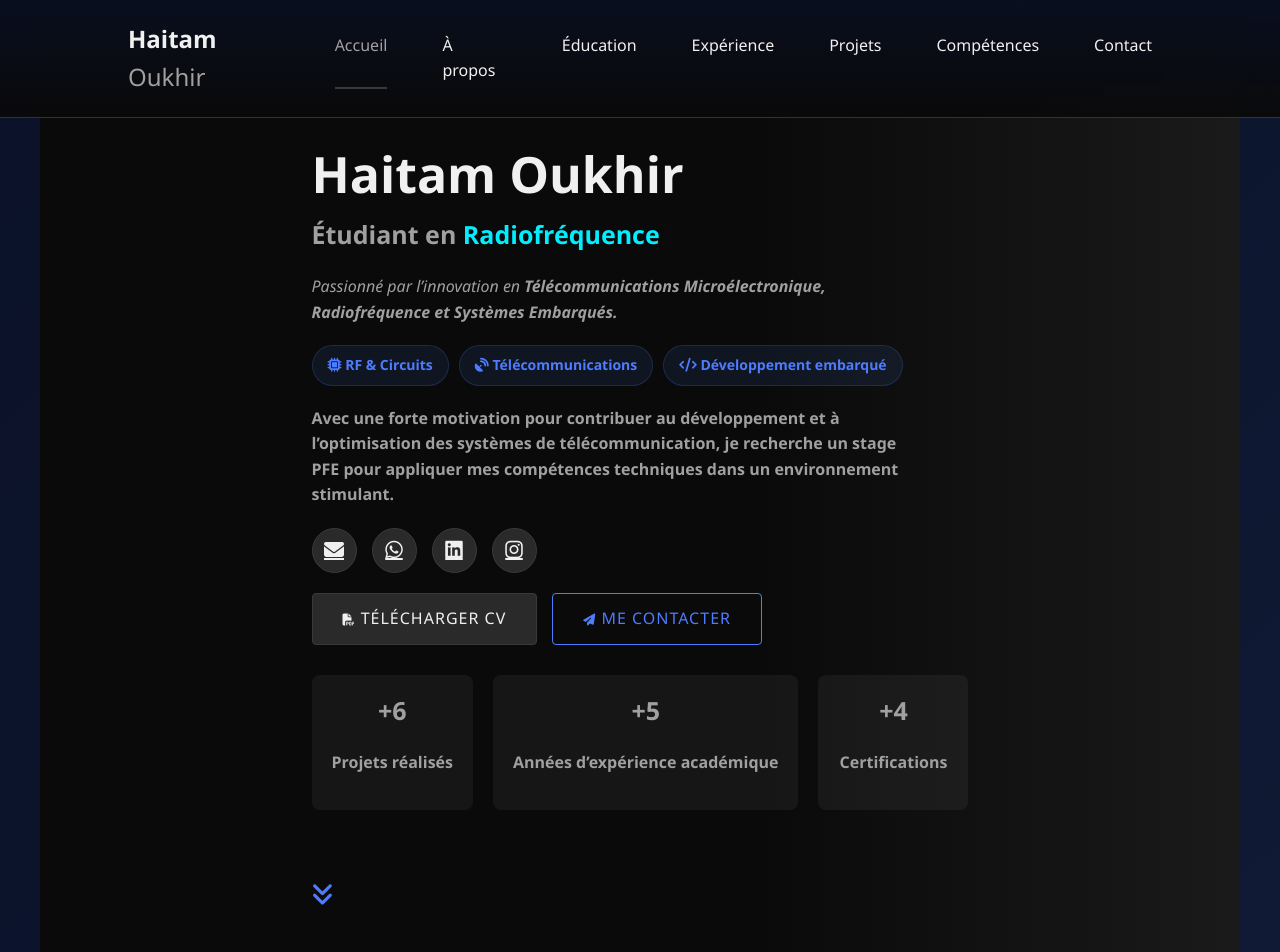
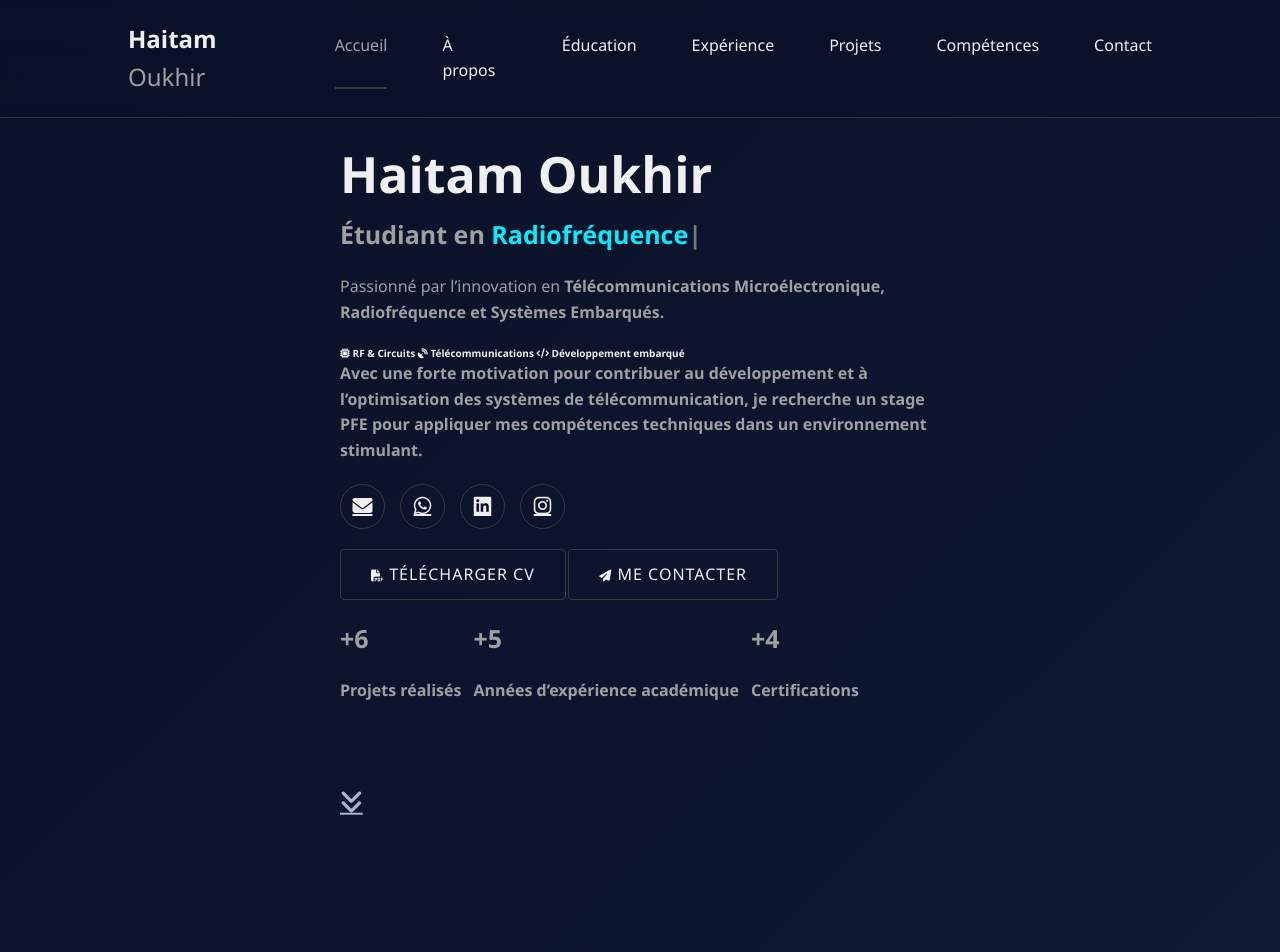
Before and after one commit to haitamoukhir-lang/myportofilo, a plain HTML site: page index.html in a window 1280 px wide. Shown: the top 952 px of the page. Drawn offline with nearby package versions, Linux system fonts and the light colour scheme.

Commit message:
change theme to navy blue

```diff
--- a/style.css
+++ b/style.css
@@ -20,11 +20,19 @@ html{font-size:62.5%}
 body{
   margin:0;
   font-family: 'Poppins', system-ui, -apple-system, "Segoe UI", Roboto, "Helvetica Neue", Arial;
-  background: linear-gradient(135deg,var(--bg-1),var(--bg-2));
+  background: linear-gradient(135deg, var(--bg-1) 0%, var(--bg-2) 100%);
+  background-color: var(--bg-1); /* Fallback */
   color:var(--text);
   -webkit-font-smoothing:antialiased;
   -moz-osx-font-smoothing:grayscale;
   line-height:1.6;
+  min-height: 100vh;
+}
+
+/* Force navy blue background on all elements */
+html, body {
+  background: linear-gradient(135deg, #0a1128 0%, #1a2a4a 100%) !important;
+  background-color: #0a1128 !important;
 }
 
 /* ====== Header ====== */
@@ -36,7 +44,7 @@ header{
   justify-content:space-between;
   padding:1.6rem 6%;
   z-index:999;
-  background: linear-gradient(180deg, rgba(10,17,40,0.7), transparent);
+  background: linear-gradient(180deg, rgba(10,17,40,0.9) 0%, rgba(10,17,40,0.7) 100%);
   backdrop-filter: blur(8px);
   border-bottom: var(--glass-border);
 }
@@ -52,14 +60,37 @@ header{
 .icon-btn i{font-size:1.6rem}
 
 /* ====== Sections common ====== */
-section{padding:12rem 6%;max-width:var(--max-width);margin:0 auto}
+section{
+  padding:12rem 6%;
+  max-width:var(--max-width);
+  margin:0 auto;
+  background: transparent !important;
+}
+
 .section-title{font-size:3.6rem;margin-bottom:3.5rem;text-transform:uppercase;letter-spacing:2px}
 .section-title span{color:var(--accent)}
 
 /* ====== HOME ====== */
-.home{display:flex;gap:4rem;align-items:center;min-height:100vh;padding-top:18vh}
+.home{
+  display:flex;
+  gap:4rem;
+  align-items:center;
+  min-height:100vh;
+  padding-top:18vh;
+  background: transparent !important;
+}
+
 .home-left{flex:1;max-width:700px;z-index:2}
-.badge{display:inline-block;padding:0.6rem 1.2rem;border-radius:999px;background:linear-gradient(90deg, rgba(77,124,255,0.15), rgba(77,124,255,0.05));border:1px solid rgba(77,124,255,0.2);color:var(--accent);font-weight:600;margin-bottom:1.6rem}
+.badge{
+  display:inline-block;
+  padding:0.6rem 1.2rem;
+  border-radius:999px;
+  background:linear-gradient(90deg, rgba(77,124,255,0.15), rgba(77,124,255,0.05));
+  border:1px solid rgba(77,124,255,0.2);
+  color:var(--accent);
+  font-weight:600;
+  margin-bottom:1.6rem
+}
 
 .home-left h1{font-size:5.2rem;margin:0 0 0.6rem 0;line-height:1}
 .home-left h2{font-size:2.6rem;color:var(--muted);margin:0 0 1.6rem 0}
@@ -69,24 +100,77 @@ section{padding:12rem 6%;max-width:var(--max-width);margin:0 auto}
 
 /* CTA */
 .home-cta{display:flex;gap:1.2rem;margin-bottom:2.6rem}
-.btn{display:inline-flex;align-items:center;gap:1rem;padding:1.2rem 2.2rem;border-radius:10px;font-size:1.5rem;border:var(--glass-border);background:transparent;color:var(--text);text-decoration:none;cursor:pointer;transition: all 0.3s ease}
+.btn{
+  display:inline-flex;
+  align-items:center;
+  gap:1rem;
+  padding:1.2rem 2.2rem;
+  border-radius:10px;
+  font-size:1.5rem;
+  border:var(--glass-border);
+  background:transparent;
+  color:var(--text);
+  text-decoration:none;
+  cursor:pointer;
+  transition: all 0.3s ease
+}
 .btn i{font-size:1.2rem}
-.btn.primary{background: linear-gradient(90deg,var(--accent), var(--accent-glow)); color:#fff; border:none; box-shadow: 0 10px 30px rgba(77,124,255,0.2)}
-.btn.primary:hover{transform: translateY(-3px); box-shadow: 0 15px 40px rgba(77,124,255,0.3)}
-.btn.outline{background:transparent;color:var(--text);border:1px solid rgba(255,255,255,0.1)}
-.btn.outline:hover{background: rgba(255,255,255,0.05); transform: translateY(-3px)}
+.btn.primary{
+  background: linear-gradient(90deg,var(--accent), var(--accent-glow));
+  color:#fff;
+  border:none;
+  box-shadow: 0 10px 30px rgba(77,124,255,0.2)
+}
+.btn.primary:hover{
+  transform: translateY(-3px);
+  box-shadow: 0 15px 40px rgba(77,124,255,0.3)
+}
+.btn.outline{
+  background:transparent;
+  color:var(--text);
+  border:1px solid rgba(255,255,255,0.1)
+}
+.btn.outline:hover{
+  background: rgba(255,255,255,0.05);
+  transform: translateY(-3px)
+}
 
 /* Stats */
 .stats{display:flex;gap:1.2rem;margin-top:1.8rem;margin-bottom:2.6rem}
-.stat{background:var(--panel);padding:1.2rem 1.6rem;border-radius:10px;border:var(--glass-border);min-width:110px;text-align:center;transition: transform 0.3s ease}
+.stat{
+  background:var(--panel);
+  padding:1.2rem 1.6rem;
+  border-radius:10px;
+  border:var(--glass-border);
+  min-width:110px;
+  text-align:center;
+  transition: transform 0.3s ease
+}
 .stat:hover{transform: translateY(-5px)}
 .stat .num{font-size:2.2rem;color:var(--accent);font-weight:700}
 .stat .label{font-size:1.2rem;color:var(--muted)}
 
 /* Socials */
 .socials{display:flex;gap:1rem;margin-top:1.6rem}
-.socials a{display:inline-flex;align-items:center;justify-content:center;width:4.4rem;height:4.4rem;border-radius:10px;background:var(--panel);border:var(--glass-border);color:var(--text);text-decoration:none;transition: all 0.3s ease}
-.socials a:hover{transform:translateY(-5px);box-shadow:var(--shadow);background: var(--accent);color:#fff}
+.socials a{
+  display:inline-flex;
+  align-items:center;
+  justify-content:center;
+  width:4.4rem;
+  height:4.4rem;
+  border-radius:10px;
+  background:var(--panel);
+  border:var(--glass-border);
+  color:var(--text);
+  text-decoration:none;
+  transition: all 0.3s ease
+}
+.socials a:hover{
+  transform:translateY(-5px);
+  box-shadow:var(--shadow);
+  background: var(--accent);
+  color:#fff
+}
 
 /* scroll down arrow */
 .scroll-down{display:inline-flex;margin-top:2.6rem;color:var(--muted);font-size:2.6rem;animation:bounce 2s infinite}
@@ -94,19 +178,53 @@ section{padding:12rem 6%;max-width:var(--max-width);margin:0 auto}
 
 /* RIGHT - portrait */
 .home-right{flex:0 0 380px;display:flex;flex-direction:column;align-items:center;gap:1.8rem}
-.portrait-wrap{position:relative;width:320px;height:320px;border-radius:50%;display:grid;place-items:center;backdrop-filter: blur(10px)}
-#profile-img{width:320px;height:320px;border-radius:50%;object-fit:cover;border:6px solid rgba(255,255,255,0.05);box-shadow:0 20px 40px rgba(0,0,0,0.4)}
-.portrait-ring{position:absolute;inset:-12px;border-radius:50%;border:6px solid rgba(77,124,255,0.15);filter:blur(18px);}
+.portrait-wrap{
+  position:relative;
+  width:320px;
+  height:320px;
+  border-radius:50%;
+  display:grid;
+  place-items:center;
+  backdrop-filter: blur(10px)
+}
+#profile-img{
+  width:320px;
+  height:320px;
+  border-radius:50%;
+  object-fit:cover;
+  border:6px solid rgba(255,255,255,0.05);
+  box-shadow:0 20px 40px rgba(0,0,0,0.4)
+}
+.portrait-ring{
+  position:absolute;
+  inset:-12px;
+  border-radius:50%;
+  border:6px solid rgba(77,124,255,0.15);
+  filter:blur(18px);
+}
 
 /* quick card */
-.quick-card{background:var(--panel);padding:1.6rem;border-radius:12px;border:var(--glass-border);text-align:center;transition: transform 0.3s ease}
+.quick-card{
+  background:var(--panel);
+  padding:1.6rem;
+  border-radius:12px;
+  border:var(--glass-border);
+  text-align:center;
+  transition: transform 0.3s ease
+}
 .quick-card:hover{transform: translateY(-5px)}
 .quick-card h4{margin:0 0 0.4rem 0;font-size:1.4rem}
 .quick-card p{margin:0.2rem 0;color:var(--muted)}
 
 /* ====== Cards, Projects, Skills etc ====== */
 .cards{display:grid;grid-template-columns:repeat(auto-fit,minmax(280px,1fr));gap:2rem;margin-top:2.4rem}
-.card{background:var(--panel);padding:2.2rem;border-radius:12px;border:var(--glass-border);transition: transform 0.3s ease}
+.card{
+  background:var(--panel);
+  padding:2.2rem;
+  border-radius:12px;
+  border:var(--glass-border);
+  transition: transform 0.3s ease
+}
 .card:hover{transform: translateY(-5px)}
 .card h3{margin:0 0 0.6rem 0}
 .card p{color:var(--muted)}
@@ -114,7 +232,15 @@ section{padding:12rem 6%;max-width:var(--max-width);margin:0 auto}
 
 /* Projects Grid */
 .projects-grid{display:grid;grid-template-columns:repeat(auto-fit,minmax(300px,1fr));gap:2rem}
-.project{background:var(--panel);border:var(--glass-border);border-radius:12px;overflow:hidden;display:flex;flex-direction:column;transition: transform 0.3s ease}
+.project{
+  background:var(--panel);
+  border:var(--glass-border);
+  border-radius:12px;
+  overflow:hidden;
+  display:flex;
+  flex-direction:column;
+  transition: transform 0.3s ease
+}
 .project:hover{transform: translateY(-5px)}
 .project img{width:100%;height:180px;object-fit:cover}
 .project-content{padding:1.6rem}
@@ -123,23 +249,69 @@ section{padding:12rem 6%;max-width:var(--max-width);margin:0 auto}
 
 /* Skills & Interests */
 .skills-grid{display:grid;grid-template-columns:repeat(auto-fit,minmax(220px,1fr));gap:1.6rem}
-.skill{background:var(--panel);padding:1.6rem;border-radius:10px;color:var(--muted);transition: transform 0.3s ease}
+.skill{
+  background:var(--panel);
+  padding:1.6rem;
+  border-radius:10px;
+  color:var(--muted);
+  transition: transform 0.3s ease
+}
 .skill:hover{transform: translateY(-5px)}
 .interest-grid{display:flex;flex-wrap:wrap;gap:1rem}
-.interest{background:linear-gradient(90deg, rgba(255,255,255,0.05), rgba(255,255,255,0.02));padding:1rem 1.6rem;border-radius:10px;color:var(--muted);transition: transform 0.3s ease}
+.interest{
+  background:linear-gradient(90deg, rgba(255,255,255,0.05), rgba(255,255,255,0.02));
+  padding:1rem 1.6rem;
+  border-radius:10px;
+  color:var(--muted);
+  transition: transform 0.3s ease
+}
 .interest:hover{transform: translateY(-5px)}
 
 /* Contact form */
-.contact-form{max-width:900px;margin:0 auto;background:linear-gradient(180deg, rgba(255,255,255,0.05), rgba(255,255,255,0.02));padding:2.4rem;border-radius:12px;border:var(--glass-border)}
+.contact-form{
+  max-width:900px;
+  margin:0 auto;
+  background:linear-gradient(180deg, rgba(255,255,255,0.05), rgba(255,255,255,0.02));
+  padding:2.4rem;
+  border-radius:12px;
+  border:var(--glass-border)
+}
 .contact-form .row{display:flex;gap:1rem;margin-bottom:1rem;flex-wrap:wrap}
-.contact-form input,.contact-form textarea{flex:1;padding:1.2rem;border-radius:8px;border:1px solid rgba(255,255,255,0.1);background:transparent;color:var(--text);font-size:1.4rem}
+.contact-form input,.contact-form textarea{
+  flex:1;
+  padding:1.2rem;
+  border-radius:8px;
+  border:1px solid rgba(255,255,255,0.1);
+  background:transparent;
+  color:var(--text);
+  font-size:1.4rem
+}
 .contact-form textarea{min-height:140px}
 .form-actions{display:flex;gap:1rem;justify-content:flex-end;margin-top:1rem}
 
 /* Footer */
-.footer{padding:3.2rem 6%;text-align:center;color:var(--muted);border-top:1px solid rgba(255,255,255,0.05)}
-.back-top{display:inline-block;margin-top:1rem;padding:0.8rem;border-radius:8px;background:var(--panel);border:var(--glass-border);text-decoration:none;color:var(--text);transition: all 0.3s ease}
-.back-top:hover{background: var(--accent); color: #fff}
+.footer{
+  padding:3.2rem 6%;
+  text-align:center;
+  color:var(--muted);
+  border-top:1px solid rgba(255,255,255,0.05);
+  background: rgba(10,17,40,0.8) !important;
+}
+.back-top{
+  display:inline-block;
+  margin-top:1rem;
+  padding:0.8rem;
+  border-radius:8px;
+  background:var(--panel);
+  border:var(--glass-border);
+  text-decoration:none;
+  color:var(--text);
+  transition: all 0.3s ease
+}
+.back-top:hover{
+  background: var(--accent);
+  color: #fff
+}
 
 /* Responsive */
 @media (max-width:1000px){
@@ -153,135 +325,6 @@ section{padding:12rem 6%;max-width:var(--max-width);margin:0 auto}
   .home-left h2{font-size:2rem}
   .portrait-wrap{width:250px;height:250px}
   #profile-img{width:250px;height:250px}
-}
-
-/* -------- HOME Enhancements -------- */
-.tagline {
-  font-size: 1.8rem;
-  color: var(--muted);
-  margin-bottom: 1.5rem;
-  font-style: italic;
-}
-
-.badges {
-  display: flex;
-  flex-wrap: wrap;
-  gap: 1rem;
-  margin-bottom: 2rem;
-}
-
-.badges span {
-  background-color: rgba(77,124,255,0.1);
-  color: var(--accent);
-  padding: 0.8rem 1.5rem;
-  border-radius: 30px;
-  font-size: 1.4rem;
-  border: 1px solid rgba(77,124,255,0.2);
-  transition: all 0.3s ease;
-}
-
-.badges span:hover {
-  background-color: rgba(77,124,255,0.2);
-  transform: translateY(-3px);
-}
-
-.intro-text {
-  color: var(--muted);
-  font-size: 1.6rem;
-  margin-bottom: 2rem;
-  max-width: 600px;
-}
-
-.btn-group {
-  display: flex;
-  flex-wrap: wrap;
-  gap: 1.5rem;
-  margin-bottom: 3rem;
-}
-
-.btn.alt-btn {
-  background-color: transparent;
-  border: 1px solid var(--accent);
-  color: var(--accent);
-}
-
-.btn.alt-btn:hover {
-  background-color: var(--accent);
-  color: #fff;
-}
-
-.stats {
-  display: flex;
-  flex-wrap: wrap;
-  gap: 2rem;
-  margin-top: 2rem;
-}
-
-.stats div {
-  background-color: var(--panel);
-  padding: 1.5rem 2rem;
-  border-radius: 8px;
-  text-align: center;
-  min-width: 150px;
-  border: 1px solid var(--glass-border);
-  transition: transform 0.3s ease;
-}
-
-.stats div:hover {
-  transform: translateY(-5px);
-}
-
-.stats h3 {
-  font-size: 2.4rem;
-  color: var(--accent);
-  margin-bottom: 0.5rem;
-}
-
-.stats p {
-  font-size: 1.3rem;
-  color: var(--muted);
-}
-
-.scroll-down {
-  display: inline-block;
-  margin-top: 3rem;
-  font-size: 2.5rem;
-  color: var(--accent);
-  animation: bounce 2s infinite;
-  text-decoration: none;
-}
-
-@keyframes bounce {
-  0%, 100% { transform: translateY(0); }
-  50% { transform: translateY(8px); }
-}
-
-.education-box .edu-header {
-  display: flex;
-  align-items: center;
-  gap: 1rem;
-  margin-bottom: 1rem;
-}
-
-.education-box .edu-logo {
-  width: 50px;
-  height: 50px;
-  object-fit: contain;
-  border-radius: 5px;
-}
-
-.experience-box .exp-header {
-  display: flex;
-  align-items: center;
-  gap: 1rem;
-  margin-bottom: 1rem;
-}
-
-.experience-box .exp-logo {
-  width: 50px;
-  height: 50px;
-  object-fit: contain;
-  border-radius: 5px;
 }
 
 /* Additional majestic elements */
@@ -298,3 +341,19 @@ section{padding:12rem 6%;max-width:var(--max-width);margin:0 auto}
     radial-gradient(circle at 80% 20%, rgba(109,149,255,0.1) 0%, transparent 50%),
     radial-gradient(circle at 40% 40%, rgba(26,42,74,0.2) 0%, transparent 50%);
 }
+
+/* Ensure all backgrounds are navy blue */
+* {
+  background-color: transparent !important;
+}
+
+body::before {
+  content: '';
+  position: fixed;
+  top: 0;
+  left: 0;
+  width: 100%;
+  height: 100%;
+  background: linear-gradient(135deg, #0a1128 0%, #1a2a4a 100%);
+  z-index: -2;
+}
```
